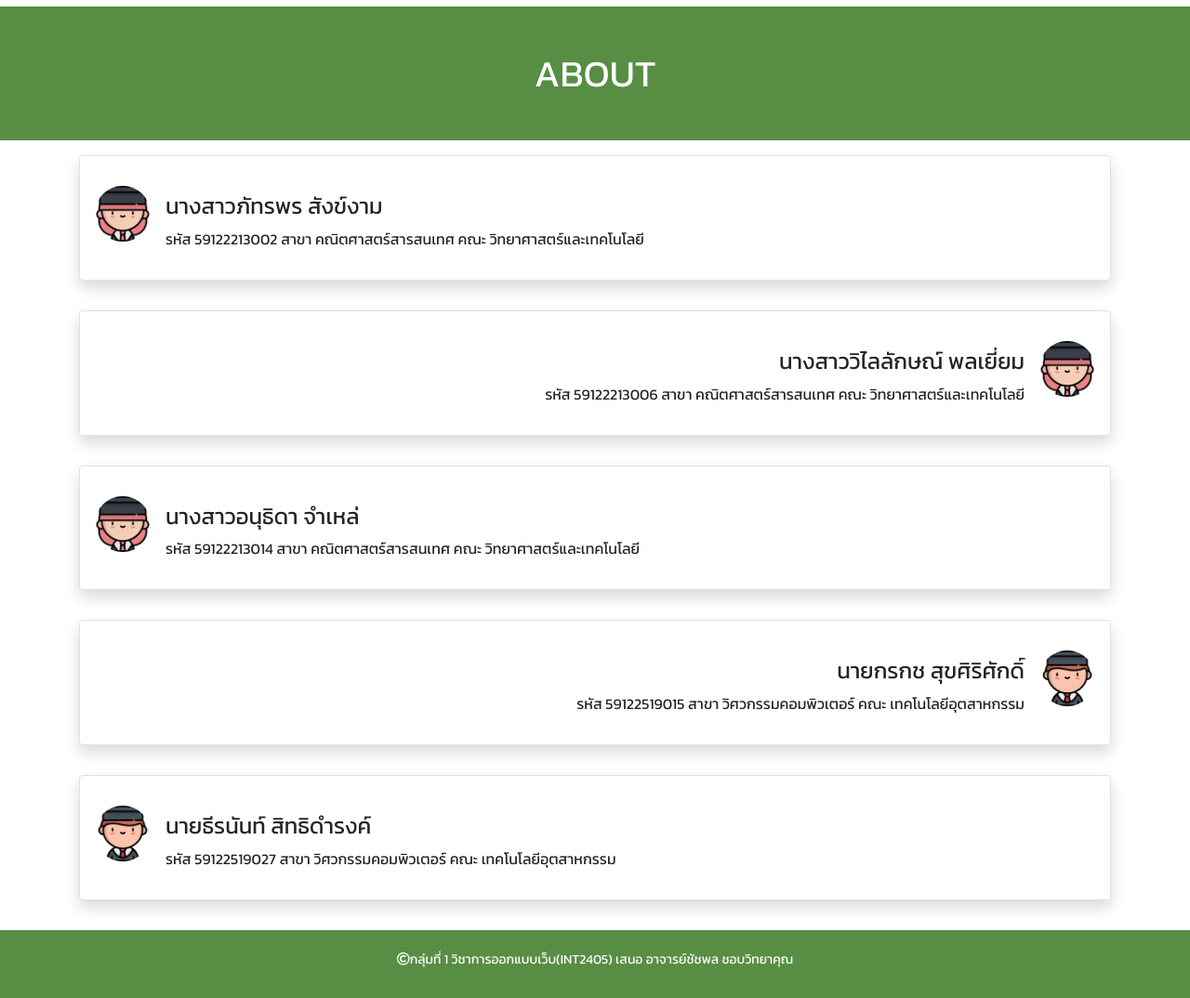
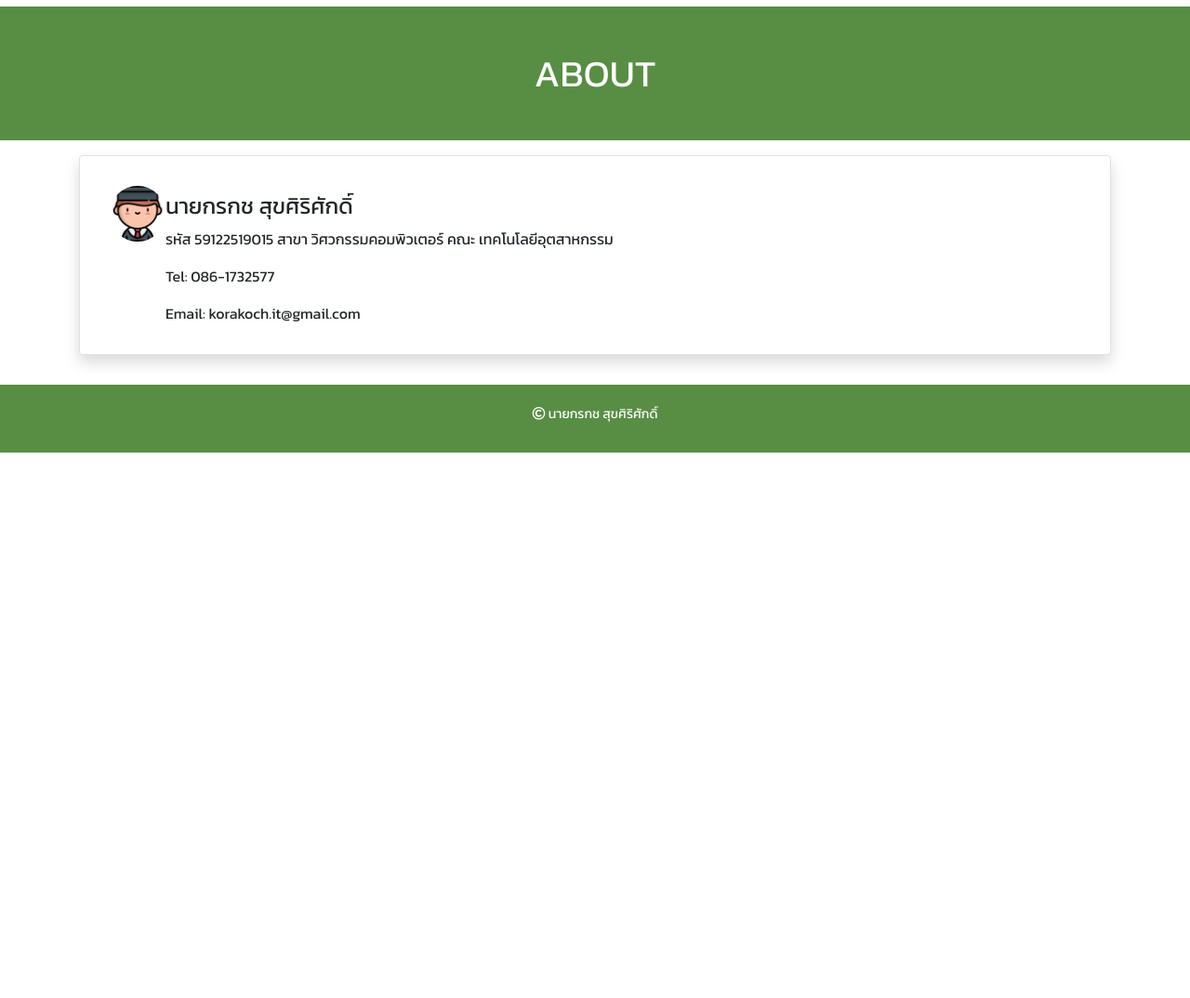
Before and after one commit to korakochit/organic, a PHP site: page /about.php in a window 1280 px wide. Shown: the part 202-1276 px from the top of the page at 93% size. After the commit the page ends 689 px from the top, so only its background shows below. Run offline with PHP 8.4, Linux system fonts and the light colour scheme; the visitor is signed in with stand-in values (Sample User, id 1); data that the repository does not hold is empty; some libraries are stand-ins or nearby versions.

Commit message:
edit path

```diff
--- a/about.php
+++ b/about.php
@@ -5,54 +5,18 @@
     </head>
     <body style="font-family: 'Kanit', sans-serif;">
         <?php include('include/navbar.php'); ?>
-
         <h2 style="font-size: 40px;text-align: center;">
             <div class="container-fluid" style="color: white;background: repeating-linear-gradient(to right, rgb(87, 142, 68) 0%, rgb(87, 142, 68) 100%);"><br><?=ABOUT?><br><br></div>
         </h2>
-
         <div class="container mt-3 ">
             <div class="media border p-3 shadow mb-2 bg-white rounded ">
-                <img src="image/s2.png"  class="mr-3 mt-3 rounded-circle" style="width:60px;">
+                <img src="image/s1.png"  class="ml-3 mt-3 rounded-circle" style="width:60px;">
                 <div class="media-body">
-                    <br>
-                    <h4>นางสาวภัทรพร สังข์งาม</h4>
-                    <p>รหัส 59122213002 สาขา คณิตศาสตร์สารสนเทศ คณะ วิทยาศาสตร์และเทคโนโลยี</p>
-                </div>
-            </div>
-            <br>
-            <div class="media border p-3 shadow mb-2 bg-white rounded ">
-                <div class="media-body" style="text-align: right;">
-                    <br>
-                    <h4>นางสาววิไลลักษณ์ พลเยี่ยม</h4>
-                    <p>รหัส 59122213006 สาขา คณิตศาสตร์สารสนเทศ คณะ วิทยาศาสตร์และเทคโนโลยี</p>
-                </div>
-                <img src="image/s2.png"  class="ml-3 mt-3 rounded-circle" style="width:60px;">
-            </div>
-            <br>
-            <div class="media border p-3 shadow mb-2 bg-white rounded ">
-                <img src="image/s2.png"  class="mr-3 mt-3 rounded-circle" style="width:60px;">
-                <div class="media-body">
-                    <br>
-                    <h4>นางสาวอนุธิดา จำเหล่</h4>
-                    <p>รหัส 59122213014 สาขา คณิตศาสตร์สารสนเทศ คณะ วิทยาศาสตร์และเทคโนโลยี</p>
-                </div>
-            </div>
-            <br>
-            <div class="media border p-3 shadow mb-2 bg-white rounded ">
-                <div class="media-body" style="text-align: right;">
                     <br>
                     <h4>นายกรกช สุขศิริศักดิ์</h4>
                     <p>รหัส 59122519015 สาขา วิศวกรรมคอมพิวเตอร์ คณะ เทคโนโลยีอุตสาหกรรม</p>
-                </div>
-                <img src="image/s1.png"  class="ml-3 mt-3 rounded-circle" style="width:60px;">
-            </div>
-            <br>
-            <div class="media border p-3 shadow mb-2 bg-white rounded ">
-                <img src="image/s1.png"  class="mr-3 mt-3 rounded-circle" style="width:60px;">
-                <div class="media-body">
-                    <br>
-                    <h4>นายธีรนันท์ สิทธิดํารงค์</h4>
-                    <p>รหัส 59122519027 สาขา วิศวกรรมคอมพิวเตอร์ คณะ เทคโนโลยีอุตสาหกรรม</p>
+                    <p>Tel: 086-1732577</p>
+                    <p>Email: korakoch.it@gmail.com</p>
                 </div>
             </div>
         </div>
--- a/include/footer.php
+++ b/include/footer.php
@@ -1,7 +1,7 @@
 <footer class="container-fluid" style="background: repeating-linear-gradient(to right, rgb(87, 142, 68) 0%, rgb(87, 142, 68) 100%);color: white;">
     <div class="text-center">
         <br>
-        <h5 style="font-family: 'Kanit', sans-serif;  text-align: center;font-size: 14px;"><i class="far fa-copyright"></i>กลุ่มที่ 1 วิชาการออกแบบเว็บ(INT2405)  เสนอ  อาจารย์ชัชพล ชอบวิทยาคุณ</h5>
+        <h5 style="font-family: 'Kanit', sans-serif;  text-align: center;font-size: 14px;"><i class="far fa-copyright"></i> นายกรกช สุขศิริศักดิ์</h5>
         <br>
     </div>
 </footer>
--- a/index.php
+++ b/index.php
@@ -1,6 +1,6 @@
 <?php
     $request = $_SERVER['REQUEST_URI'];
-    $router = str_replace('/organicproject/','',$request);
+    $router = str_replace('/organic/','',$request);
 
     $arr = explode('/',$router);
     $vet_name = '';
```
